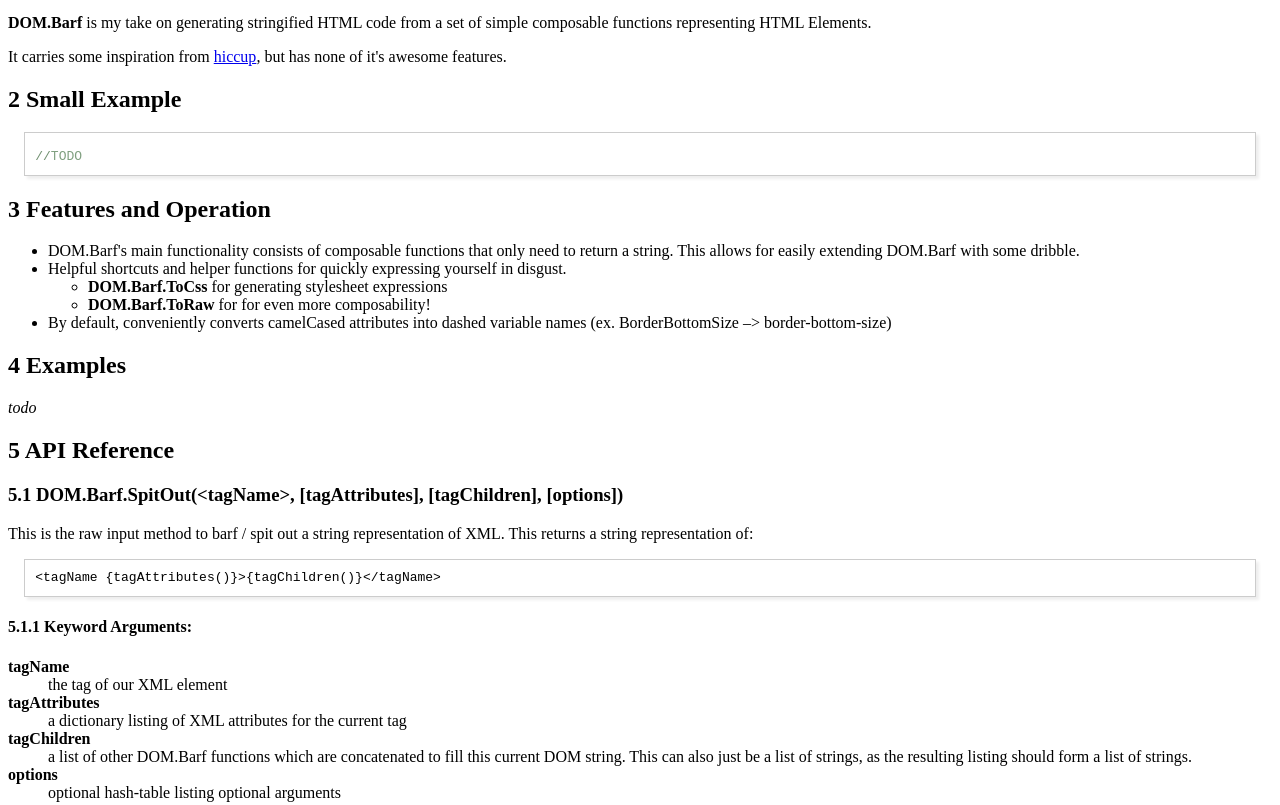
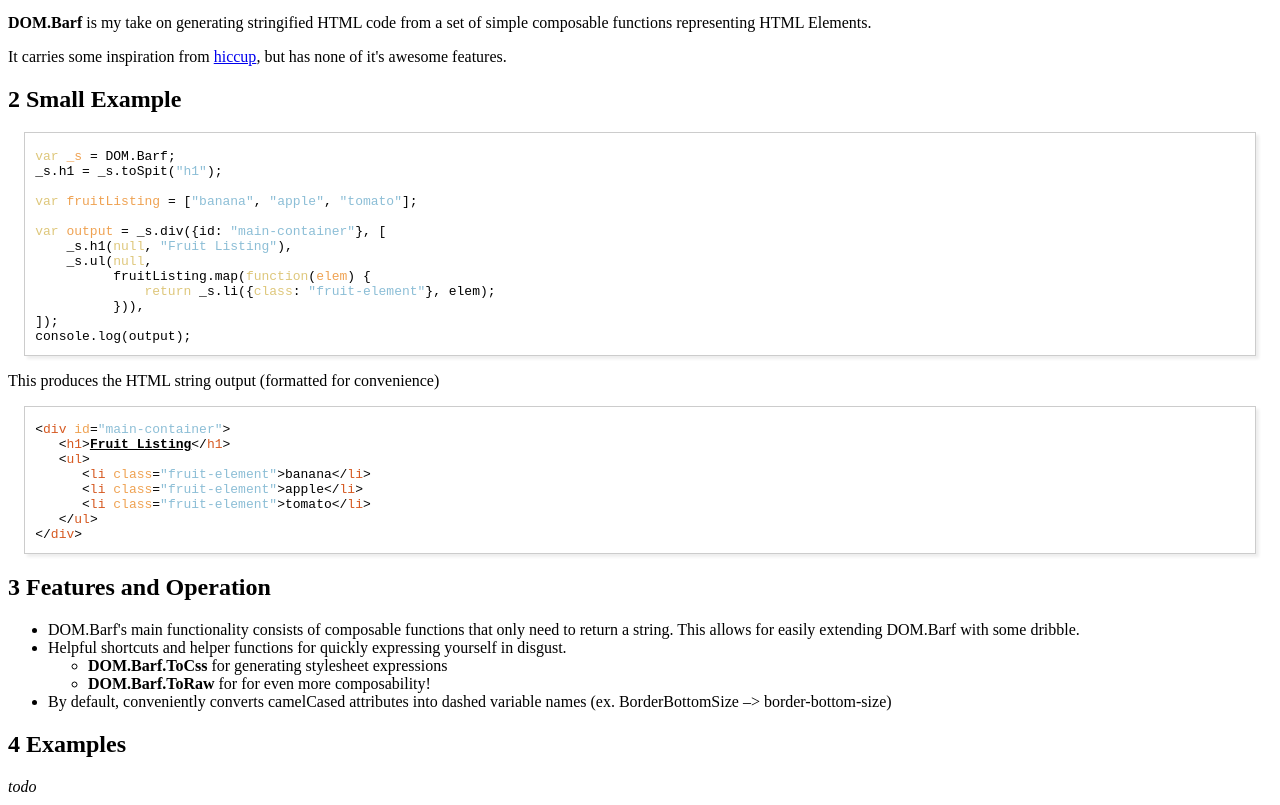
Before and after one commit to benzap/DOM.Barf, a plain HTML site: page readme.html in a window 1280 px wide. Shown: the part 880-1685 px from the top of the page. Drawn offline with Linux system fonts and the light colour scheme.

Commit message:
updated docs

```diff
--- a/readme.html
+++ b/readme.html
@@ -4,7 +4,7 @@
 <html xmlns="http://www.w3.org/1999/xhtml" lang="en" xml:lang="en">
 <head>
 <title>readme</title>
-<!-- 2015-02-12 Thu 18:48 -->
+<!-- 2015-02-12 Thu 19:14 -->
 <meta  http-equiv="Content-Type" content="text/html;charset=utf-8" />
 <meta  name="generator" content="Org-mode" />
 <style type="text/css">
@@ -205,7 +205,36 @@
 <div class="outline-text-2" id="text-2">
 <div class="org-src-container">
 
-<pre class="src src-js"><span style="color: #6F8F6F;">//</span><span style="color: #7F9F7F;">TODO</span>
+<pre class="src src-js"><span style="color: #DEC77B;">var</span> <span style="color: #EFA252;">_s</span> = DOM.Barf;
+_s.h1 = _s.toSpit(<span style="color: #8CBED6;">"h1"</span>);
+
+<span style="color: #DEC77B;">var</span> <span style="color: #EFA252;">fruitListing</span> = [<span style="color: #8CBED6;">"banana"</span>, <span style="color: #8CBED6;">"apple"</span>, <span style="color: #8CBED6;">"tomato"</span>];
+
+<span style="color: #DEC77B;">var</span> <span style="color: #EFA252;">output</span> = _s.div({id: <span style="color: #8CBED6;">"main-container"</span>}, [
+    _s.h1(<span style="color: #DEC77B;">null</span>, <span style="color: #8CBED6;">"Fruit Listing"</span>),
+    _s.ul(<span style="color: #DEC77B;">null</span>,
+          fruitListing.map(<span style="color: #DEC77B;">function</span>(<span style="color: #EFA252;">elem</span>) {
+              <span style="color: #DEC77B;">return</span> _s.li({<span style="color: #DEC77B;">class</span>: <span style="color: #8CBED6;">"fruit-element"</span>}, elem);
+          })),
+]);
+console.log(output);
+</pre>
+</div>
+
+<p>
+This produces the HTML string output (formatted for convenience)
+</p>
+
+<div class="org-src-container">
+
+<pre class="src src-html">&lt;<span style="color: #D65921;">div</span> <span style="color: #EFA252;">id</span>=<span style="color: #8CBED6;">"main-container"</span>&gt;
+   &lt;<span style="color: #D65921;">h1</span>&gt;<span style="font-weight: bold; text-decoration: underline;">Fruit Listing</span>&lt;/<span style="color: #D65921;">h1</span>&gt;
+   &lt;<span style="color: #D65921;">ul</span>&gt;
+      &lt;<span style="color: #D65921;">li</span> <span style="color: #EFA252;">class</span>=<span style="color: #8CBED6;">"fruit-element"</span>&gt;banana&lt;/<span style="color: #D65921;">li</span>&gt;
+      &lt;<span style="color: #D65921;">li</span> <span style="color: #EFA252;">class</span>=<span style="color: #8CBED6;">"fruit-element"</span>&gt;apple&lt;/<span style="color: #D65921;">li</span>&gt;
+      &lt;<span style="color: #D65921;">li</span> <span style="color: #EFA252;">class</span>=<span style="color: #8CBED6;">"fruit-element"</span>&gt;tomato&lt;/<span style="color: #D65921;">li</span>&gt;
+   &lt;/<span style="color: #D65921;">ul</span>&gt;
+&lt;/<span style="color: #D65921;">div</span>&gt;
 </pre>
 </div>
 </div>
@@ -502,7 +531,7 @@
 </div>
 </div>
 <div id="postamble" class="status">
-<p class="date">Created: 2015-02-12 Thu 18:48</p>
+<p class="date">Created: 2015-02-12 Thu 19:14</p>
 <p class="creator"><a href="http://www.gnu.org/software/emacs/">Emacs</a> 24.4.1 (<a href="http://orgmode.org">Org</a> mode 8.2.7c)</p>
 <p class="validation"><a href="http://validator.w3.org/check?uri=referer">Validate</a></p>
 </div>
```
Also changed, not shown: examples/small.html (added, +25 -0 lines), 1 other file.
